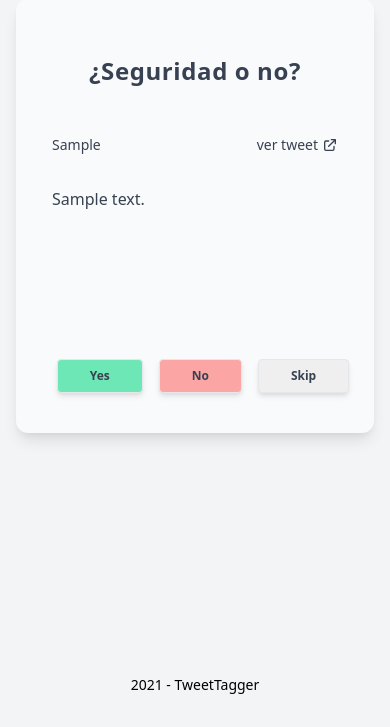
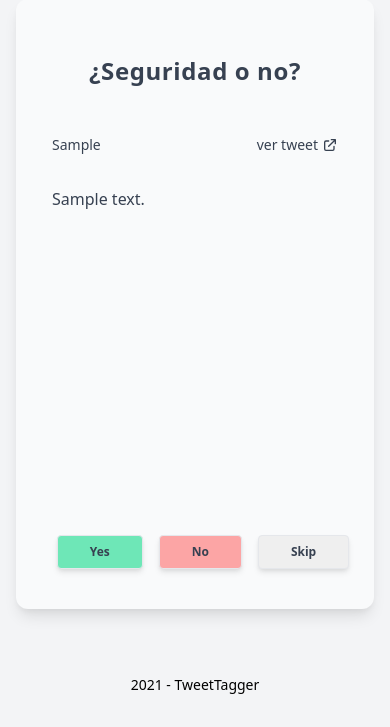
Before and after one commit to guilleijo/tweet_tagger, a Django app: template templates/home.html in a window 390 px wide. Shown: the part 117-844 px from the top of the page. Run offline with Django 3.2, Linux system fonts and the light colour scheme; the template is opened without the code that fills it: values that come from a table or form of the project are taken from there, others are empty; tables that the repository leaves empty hold one stand-in row (values such as "Sample post"); some libraries are stand-ins or nearby versions.

Commit message:
bigger card in mobile view

```diff
--- a/templates/htmx/tweet.html
+++ b/templates/htmx/tweet.html
@@ -7,7 +7,7 @@
     hx-include="[name='value']"
     hx-indicator="#loading"
 >
-    <div class="h-52 space-y-8 p-4">
+    <div class="h-96 sm:h-52 space-y-8 p-4">
         <div class="flex space-x-2 justify-between">
             <a href="https://twitter.com/{{tweet.account}}" target="_blank" >
                 <div id="account" class="text-sm items-end hover:text-blue-700">{{tweet.account}}</div>
@@ -16,7 +16,7 @@
             <div id="url" class="text-sm items-end hover:text-blue-700">
                 <a class="flex items-center justify-items-center" target="_blank" href="{{tweet.tweet_url}}">
                     ver tweet
-                    <svg class="h-4 w-4 ml-1" xmlns="http://www.w3.org/2000/svg" class="h-6 w-6" fill="none" viewBox="0 0 24 24" stroke="currentColor">
+                    <svg class="h-4 w-4 ml-1" xmlns="http://www.w3.org/2000/svg" fill="none" viewBox="0 0 24 24" stroke="currentColor">
                         <path stroke-linecap="round" stroke-linejoin="round" stroke-width="2" d="M10 6H6a2 2 0 00-2 2v10a2 2 0 002 2h10a2 2 0 002-2v-4M14 4h6m0 0v6m0-6L10 14" />
                     </svg>
                 </a>
```
